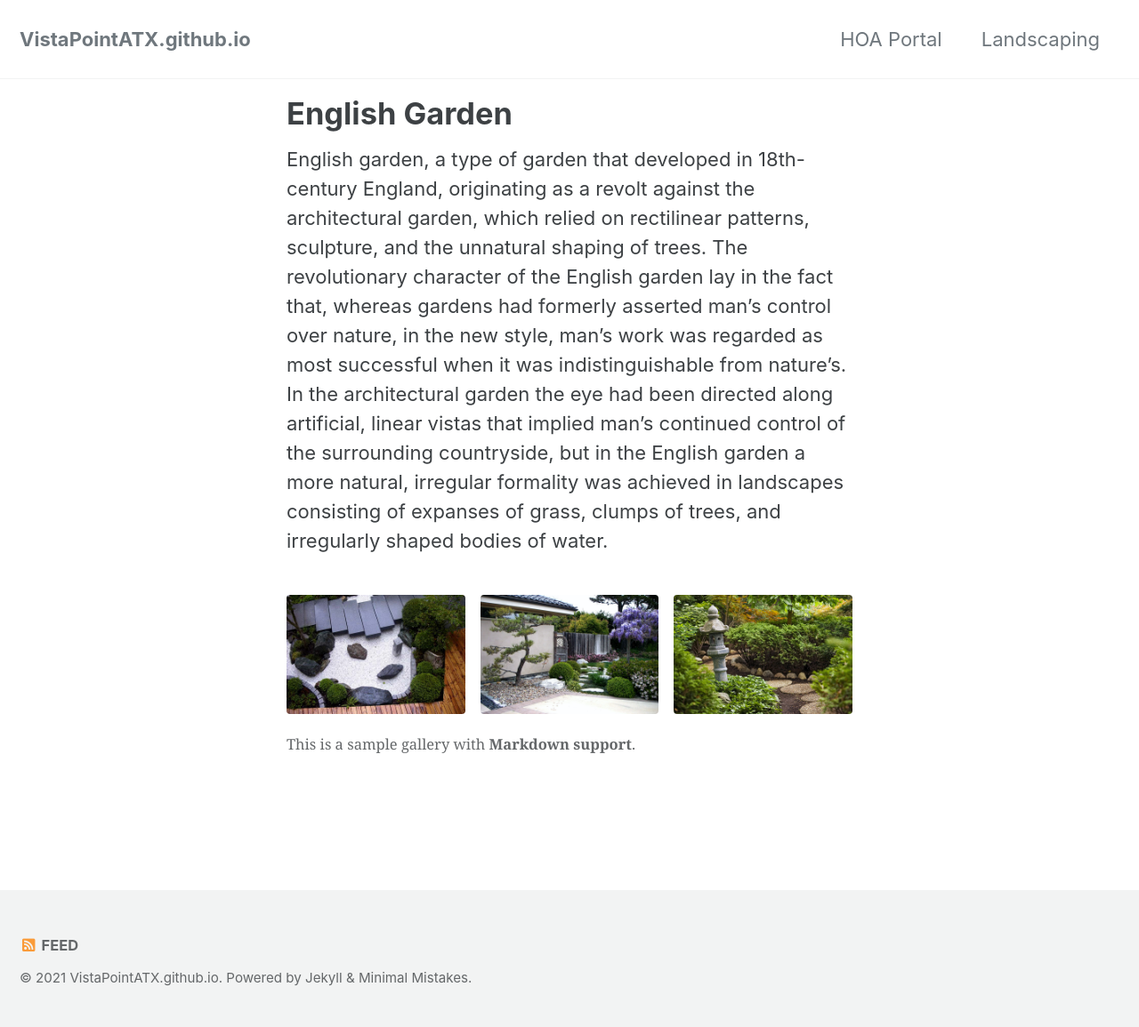
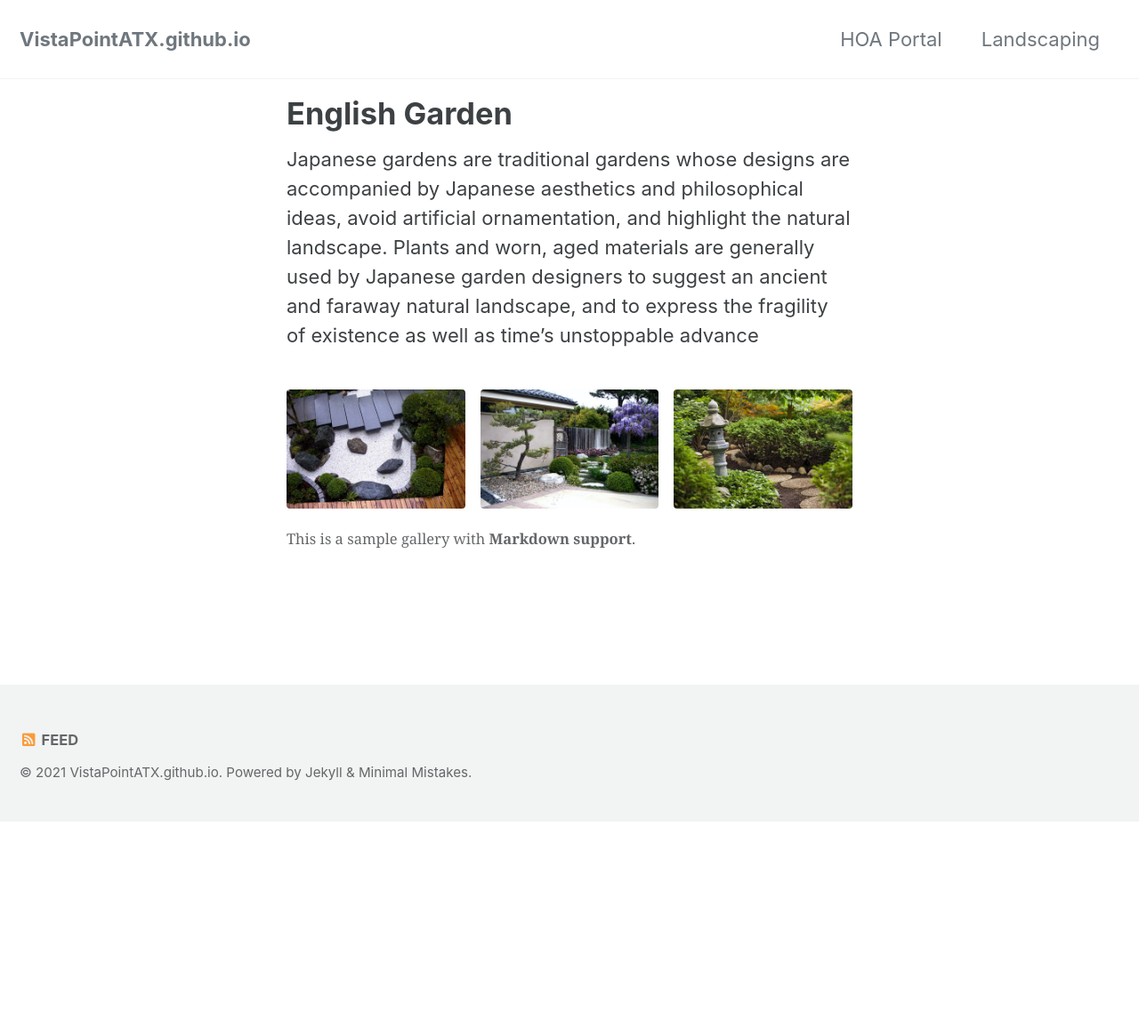
Before and after one commit to VistaPointATX/VistaPointATX.github.io, a Jekyll site: the page built from japanesegarden.md, in a window 1280 px wide. Shown: the whole page at 89% size. Built offline with Jekyll 4.4.1, drawn with Linux system fonts in a browser that asks for light colours; cached includes are drawn as plain includes; after the commit the page ends 924 px from its top, so only the background shows below that.

Commit message:
Update japanesegarden.md

```diff
--- a/japanesegarden.md
+++ b/japanesegarden.md
@@ -15,6 +15,7 @@ gallery:
     title: "Image 3 title caption"
 ---
 
-English garden, a type of garden that developed in 18th-century England, originating as a revolt against the architectural garden, which relied on rectilinear patterns, sculpture, and the unnatural shaping of trees. The revolutionary character of the English garden lay in the fact that, whereas gardens had formerly asserted man’s control over nature, in the new style, man’s work was regarded as most successful when it was indistinguishable from nature’s. In the architectural garden the eye had been directed along artificial, linear vistas that implied man’s continued control of the surrounding countryside, but in the English garden a more natural, irregular formality was achieved in landscapes consisting of expanses of grass, clumps of trees, and irregularly shaped bodies of water.
+Japanese gardens are traditional gardens whose designs are accompanied by Japanese aesthetics and philosophical ideas, avoid artificial ornamentation, and highlight the natural landscape. Plants and worn, aged materials are generally used by Japanese garden designers to suggest an ancient and faraway natural landscape, and to express the fragility of existence as well as time's unstoppable advance
+
 
 {% include gallery caption="This is a sample gallery with **Markdown support**." %}
```
